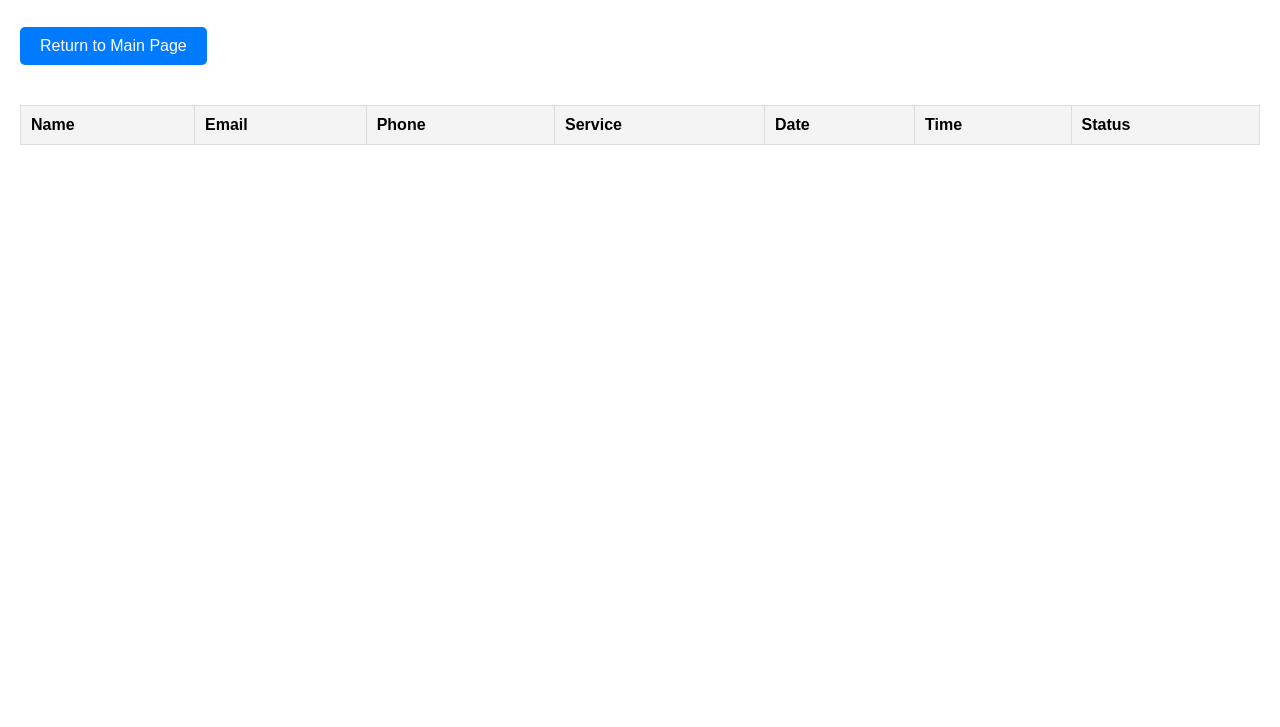
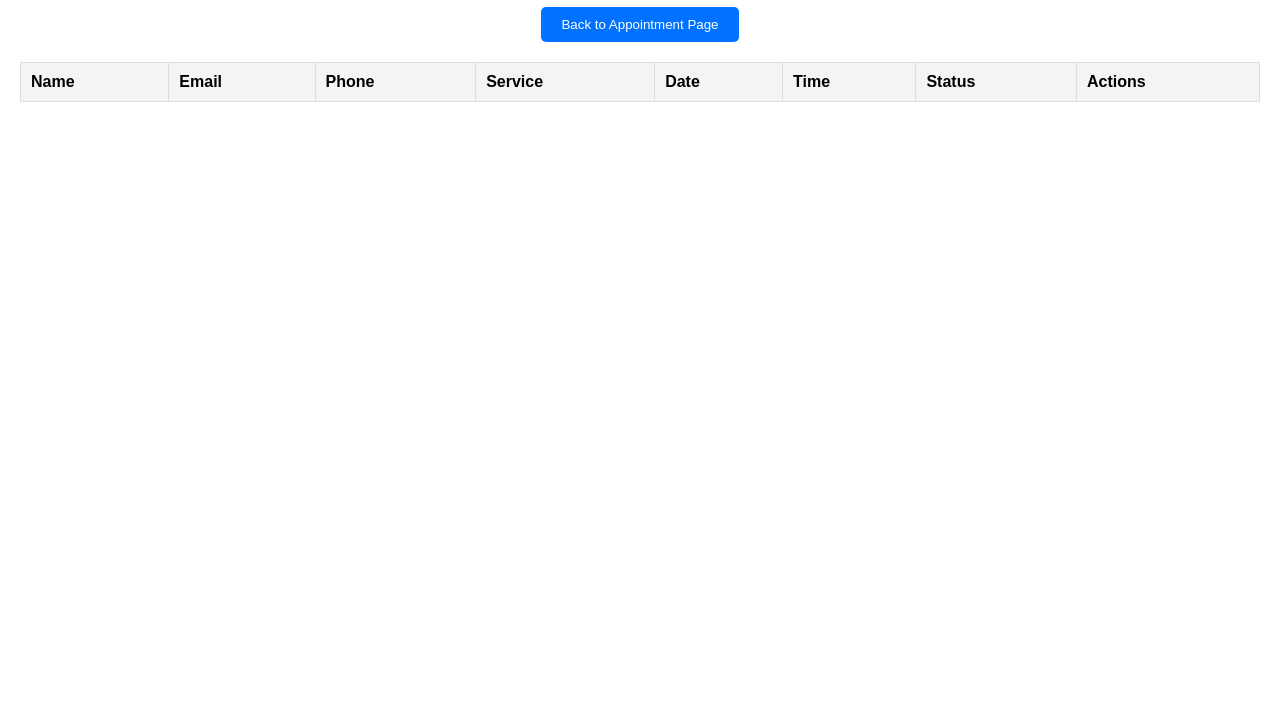
Before and after one commit to thirushaun/appointment-booking, a website: page public/admin_dashboard.html in a window 1280 px wide. Shown: the part 73-800 px from the top of the page. Drawn offline with Linux system fonts and the light colour scheme.

Commit message:
Update admin_dashboard.html

```diff
--- a/public/admin_dashboard.html
+++ b/public/admin_dashboard.html
@@ -7,12 +7,16 @@
     <link rel="stylesheet" href="styles.css">
 </head>
 <body>
+    <div class="container">
         <h1>Admin Dashboard</h1>
-    <!-- Return Button (Links to index.html) -->
-    <a href="index.html" class="return-button">Return to Main Page</a>
+        <!-- Back Button -->
+        <div style="text-align: center; margin-bottom: 20px;">
+            <button onclick="window.location.href='index.html'" style="background-color: #0072ff; color: white; border: none; padding: 10px 20px; border-radius: 5px; cursor: pointer;">
+                Back to Appointment Page
+            </button>
+        </div>
 
-    <!-- Table to Display Data -->
-    <table id="data-table">
+        <table>
             <thead>
                 <tr>
                     <th>Name</th>
@@ -22,14 +26,16 @@
                     <th>Date</th>
                     <th>Time</th>
                     <th>Status</th>
+                    <th>Actions</th>
                 </tr>
             </thead>
-        <tbody>
-            <!-- Data will be populated here by JavaScript -->
+            <tbody id="appointmentsBody">
+                <!-- Appointments will be loaded here -->
             </tbody>
         </table>
+    </div>
 
-    <!-- JavaScript to Fetch and Display Data -->
-    <script src="script.js"></script>
+    <!-- Load admin_dashboard.js -->
+    <script src="admin_dashboard.js"></script>
 </body>
 </html>
```
Lines whose indentation alone changed are shown as unchanged.
